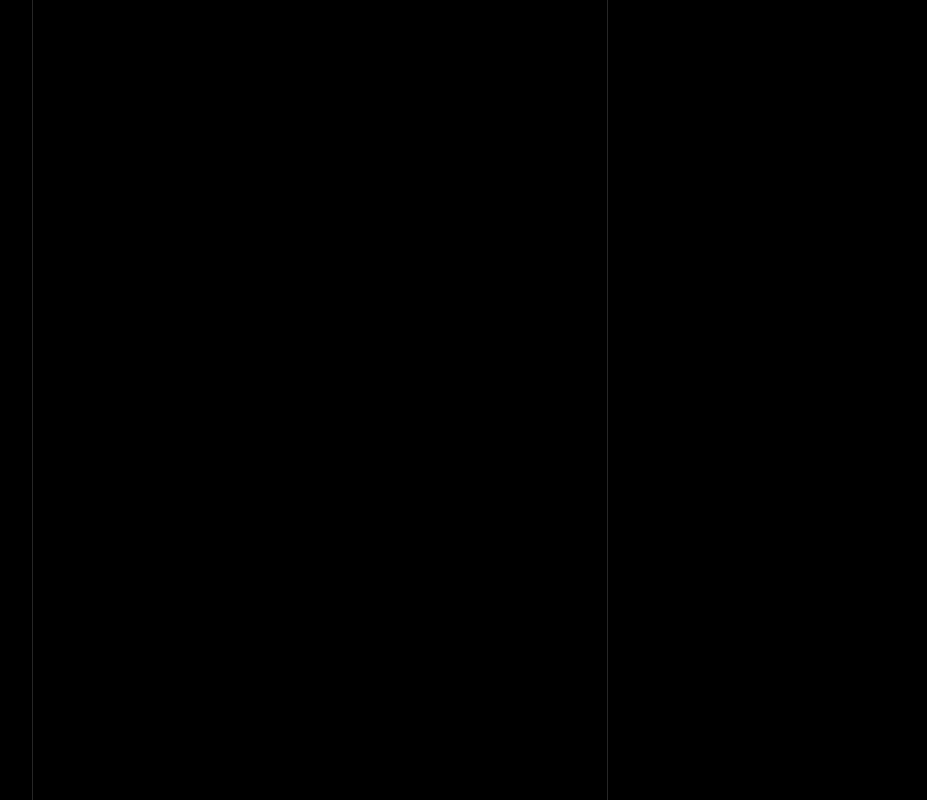
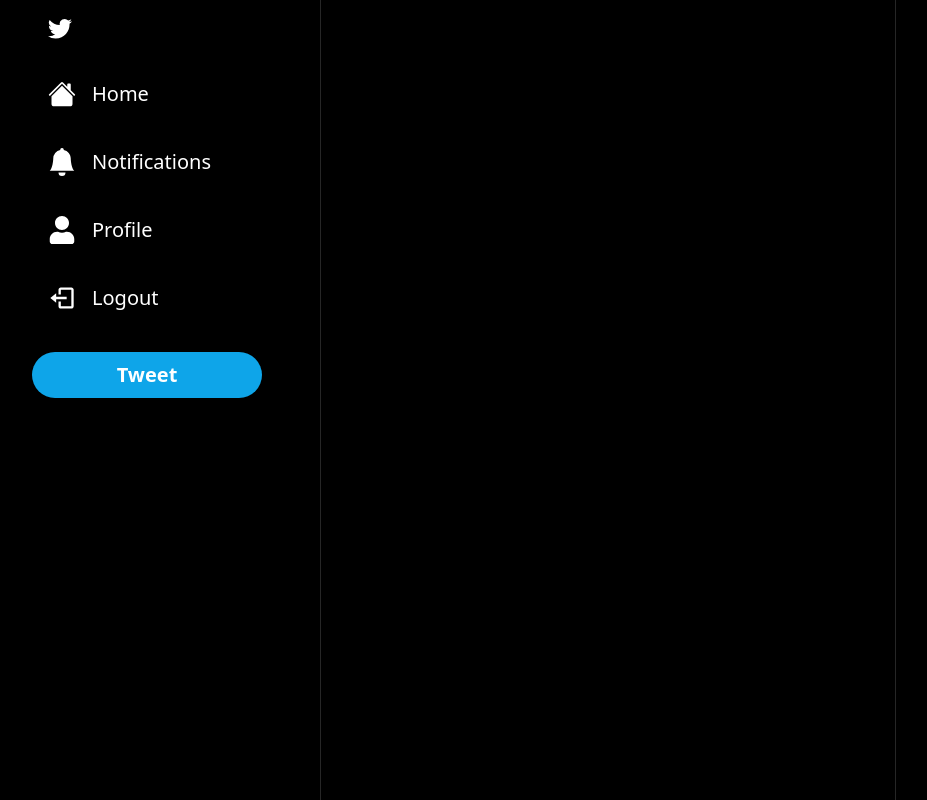
Before and after one commit to Dkabiswa/twitter-clone, a Next.js app: page / in a window 1280 px wide. Shown: the whole page, without its empty margins (32-959 px from the left). Built offline with nearby package versions, Linux system fonts and the light colour scheme.

Commit message:
style the sidebar

```diff
--- a/components/Layout.tsx
+++ b/components/layout/Layout.tsx
@@ -1,4 +1,5 @@
 import React from 'react'
+import SideBar from './SideBar'
 interface LayoutProps {
     children: React.ReactNode
 }
@@ -8,6 +9,7 @@
     <div className='h-screen bg-black'>
         <div className="container h-full mx-auto xl:px-30 max-w-6xl">
             <div className="grid grid-cols-4 h-full">
+                <SideBar/>
                 <div className="col-span-3 lg:col-span-2 border-neutral-800 border-x-[1px]">
                     {children}
                 </div>
--- /dev/null
+++ b/components/layout/SideBar.tsx
@@ -0,0 +1,47 @@
+import { BsHouseFill, BsBellFill } from 'react-icons/bs';
+import { FaUser } from 'react-icons/fa';
+import { BiLogOut } from 'react-icons/bi';
+import SideBarLogo from './SideBarLogo';
+import SideBarItem from './SideBarItem';
+import SideBarTweetButton from './SideBarTweetButton';
+
+const SideBar = () => {
+    const menuItems = [
+        {
+            label: 'Home',
+            href: '/',
+            icon: BsHouseFill
+        },
+        {
+            label: 'Notifications',
+            href: '/notifications',
+            icon: BsBellFill
+        },
+        {
+            label: 'Profile',
+            href: '/user/123',
+            icon: FaUser
+        }
+    ]
+  return (
+    <div className="col-span-1 h-full pr-4 md:pr-6">
+        <div className="flex flex-col item-end">
+            <div className="space-y-2 lg:w-[230px]">
+                <SideBarLogo />
+                {menuItems.map((item) => (
+                    <SideBarItem
+                        key={item.href}
+                        href={item.href}
+                        label={item.label}
+                        icon={item.icon}
+                    />
+                ))}
+                <SideBarItem onClick={() => {}} icon={BiLogOut} label='Logout' />
+                <SideBarTweetButton />
+            </div>
+        </div>
+    </div>
+  )
+}
+
+export default SideBar
--- /dev/null
+++ b/components/layout/SideBarItem.tsx
@@ -0,0 +1,29 @@
+import { IconType } from "react-icons/lib";
+
+interface SideBarItemProps {
+    label: string;
+    href?: string;
+    icon: IconType;
+    onClick?: () => void
+}
+
+const SideBarItem: React.FC<SideBarItemProps> = ({
+    label,
+    href,
+    icon: Icon,
+    onClick
+}) => {
+  return (
+    <div className="flex flex-row items-center">
+        <div className="relative rounded-full h-14 w-14 flex items-center justify-center p-4 hover:bg-slate-300 hover:bg-opacity-10 cursor-pointer lg:hidden">
+            <Icon size={28} color="white"/>
+        </div>
+        <div className="relative hidden lg:flex items-center gap-4 p-4 rounded-full hover:bg-slate-300 hover hover:bg-opacity-10 cursor-pointer">
+        <Icon size={28} color="white"/>
+        <p className="hidden lg:block text-white text-xl">{label}</p>
+        </div>
+    </div>
+  )
+}
+
+export default SideBarItem
--- /dev/null
+++ b/components/layout/SideBarLogo.tsx
@@ -0,0 +1,16 @@
+import { useRouter } from "next/router"
+import { BsTwitter } from "react-icons/bs";
+
+const SideBarLogo = () => {
+    const router = useRouter();
+  return (
+    <div
+        onClick={() => router.push('/')}
+        className="rounded-full h-14 w-14 p-4 flex items-center justify-center hover:bg-slate-300 hover:opacity-10 cursor-pointer transition"
+    >
+        <BsTwitter size={28} color="white" />
+    </div>
+  )
+}
+
+export default SideBarLogo
--- /dev/null
+++ b/components/layout/SideBarTweetButton.tsx
@@ -0,0 +1,20 @@
+import { useRouter } from "next/router"
+import { FaFeather } from "react-icons/fa"
+
+const SideBarTweetButton = () => {
+    const router = useRouter()
+  return (
+    <div onClick={() => router.push('/')}>
+        <div className="mt-6 lg:hidden rounded-full h-14 w-14 p-4 flex items-center bg-sky-500 hover:bg-opacity-80 transition cursor-pointer">
+            <FaFeather size={24} color="white"/>
+        </div>
+        <div className="mt-6 hidden lg:block px-4 py-2 rounded-full bg-sky-500 hover:bg-opacity-90 cursor-pointer transition">
+            <p className="hidden lg:block text-center font-semibold text-white text-[20px]">
+                Tweet
+            </p>
+        </div>
+    </div>
+  )
+}
+
+export default SideBarTweetButton
--- a/package.json
+++ b/package.json
@@ -18,6 +18,7 @@
     "next": "13.2.4",
     "react": "18.2.0",
     "react-dom": "18.2.0",
+    "react-icons": "^4.8.0",
     "typescript": "5.0.2"
   },
   "devDependencies": {
--- a/pages/_app.tsx
+++ b/pages/_app.tsx
@@ -1,5 +1,5 @@
 import '@/styles/globals.css'
-import Layout from '@/components/Layout'
+import Layout from '@/components/layout/Layout'
 import type { AppProps } from 'next/app'
 
 export default function App({ Component, pageProps }: AppProps) {
```
Also changed, not shown: 1 other file (tests, documents, lock files or other folders).
